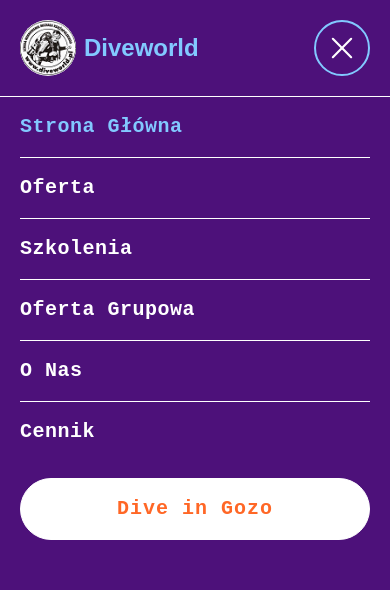
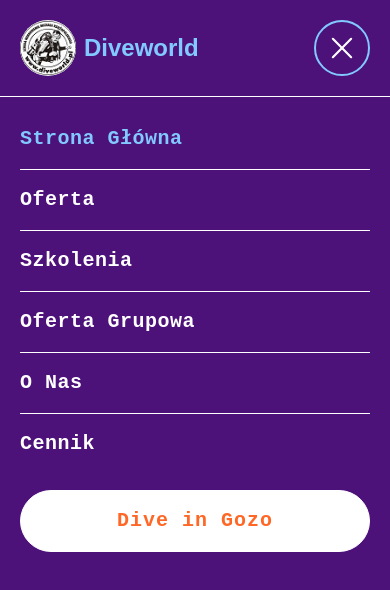
Before and after one commit to MattFvnDev/Diveworld, a React (Vite) app: page / in a window 390 px wide. Both pictures are taken after a click on the button 342 px from the left and 48 px from the top of the page. Shown: the top 590 px of the page. Built offline with nearby package versions, Linux system fonts and the light colour scheme.

Commit message:
MobileNavbar padding Y adjustment

```diff
--- a/src/components/MobileNavbar.jsx
+++ b/src/components/MobileNavbar.jsx
@@ -6,7 +6,7 @@ const MobileNavbar = ({ openNavigation, toggleNavigation }) => {
     <div
       className={`fixed inset-x-0 bottom-0 top-0 flex w-full flex-col bg-mobilebackground duration-500 delay-150 ease-linear ${openNavigation ? "translate-y-0 opacity-100" : "-translate-y-full opacity-0"} lg:hidden`}
     >
-      <div className="relative top-[96px] h-[calc(100vh-96px)] overflow-auto px-5 space-y-4 border-t border-t-default">
+      <div className="relative top-[96px] h-[calc(100vh-96px)] overflow-auto px-5 py-3 space-y-4 border-t border-t-default">
         <NavLinks toggleNavigation={toggleNavigation}/>
         <Button
           type="button"
```
